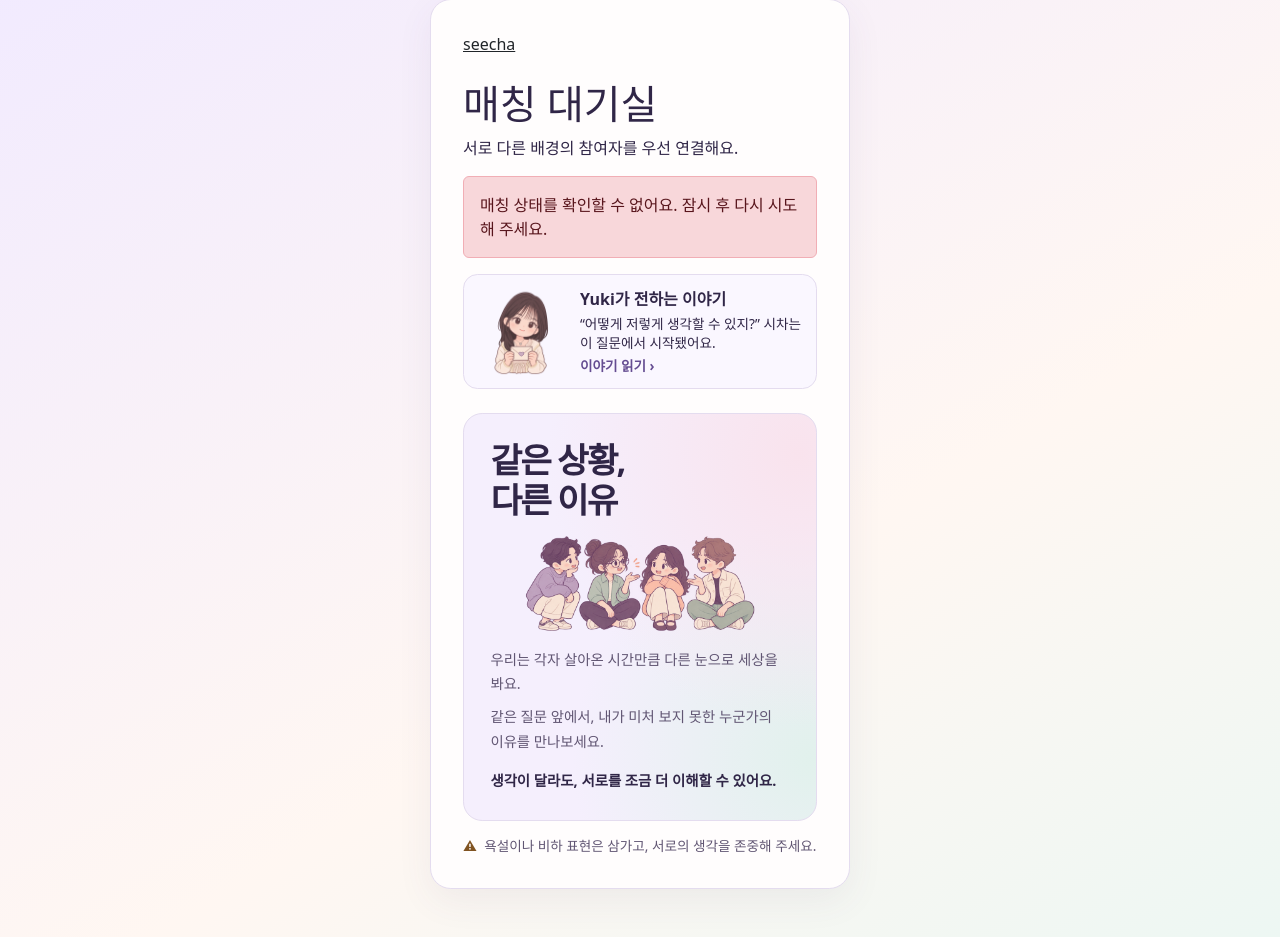
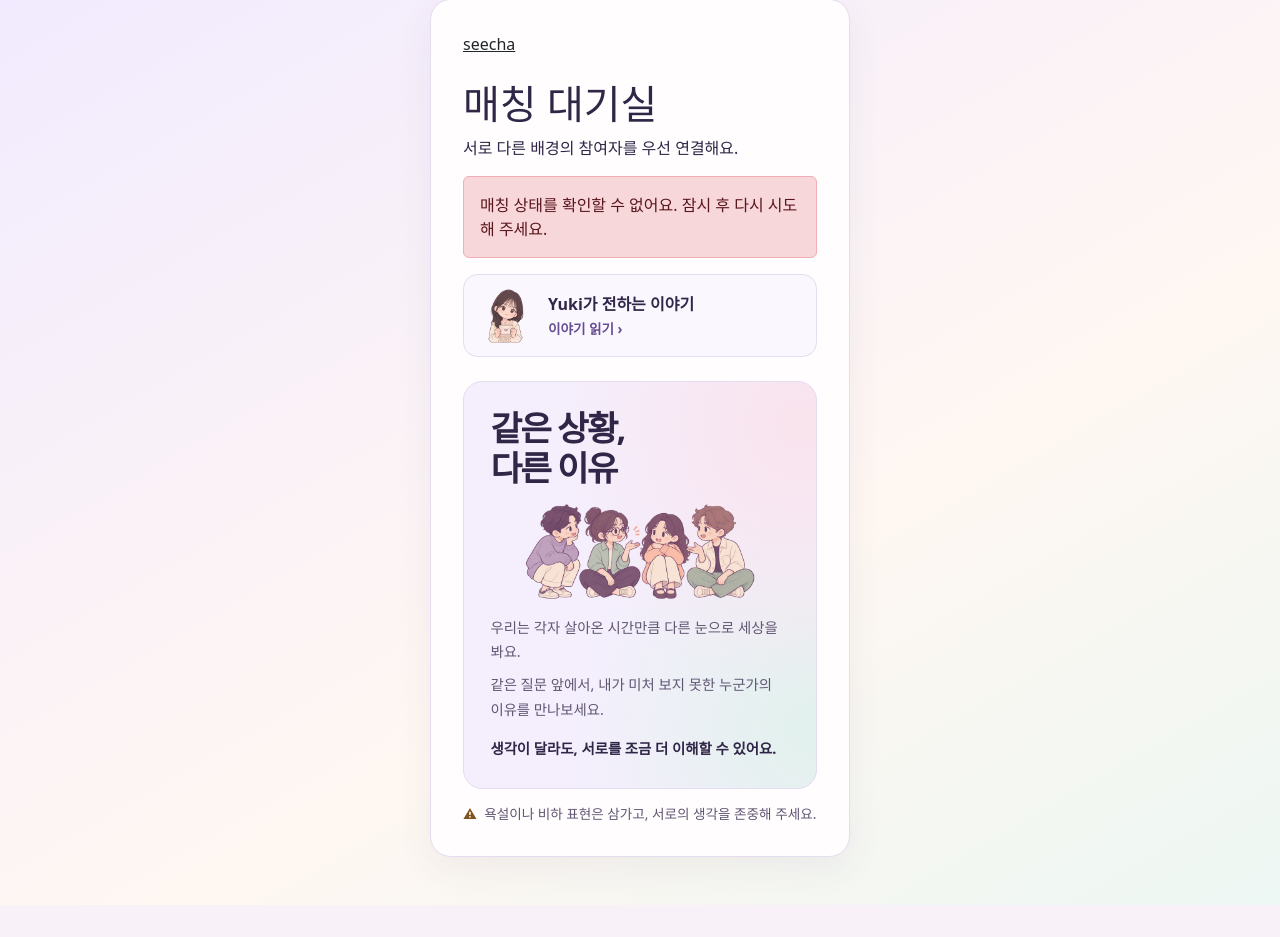
Before and after one commit to yuki296/Seecha, a Java web app: template frontend/src/main/webapp/WEB-INF/views/match.jsp in a window 1280 px wide. Shown: the part 49-986 px from the top of the page. After the commit the page ends 908 px from the top, so only its background shows below. Run offline with Tomcat 11, a stand-in JSP engine, Linux system fonts and the light colour scheme; the template is opened without the code that fills it, so the values that code supplies are empty.

Commit message:
Simplify the developer letter preview

```diff
--- a/frontend/src/main/webapp/WEB-INF/views/match.jsp
+++ b/frontend/src/main/webapp/WEB-INF/views/match.jsp
@@ -44,7 +44,6 @@
             <img src="<c:out value='${letterUrl}'/>" width="384" height="384" alt="">
             <span class="developer-story-preview">
                 <strong>Yuki가 전하는 이야기</strong>
-                <span>“어떻게 저렇게 생각할 수 있지?” 시차는 이 질문에서 시작됐어요.</span>
                 <span class="developer-story-open">이야기 읽기 <span aria-hidden="true">›</span></span>
                 <span class="developer-story-close">이야기 접기</span>
             </span>
--- a/frontend/src/main/webapp/assets/theme.css
+++ b/frontend/src/main/webapp/assets/theme.css
@@ -283,7 +283,7 @@ body {
 
 .developer-story summary img {
     flex: 0 0 auto;
-    width: clamp(4rem, 20vw, 5.75rem);
+    width: clamp(3.25rem, 14vw, 3.75rem);
     height: auto;
 }
 
```
